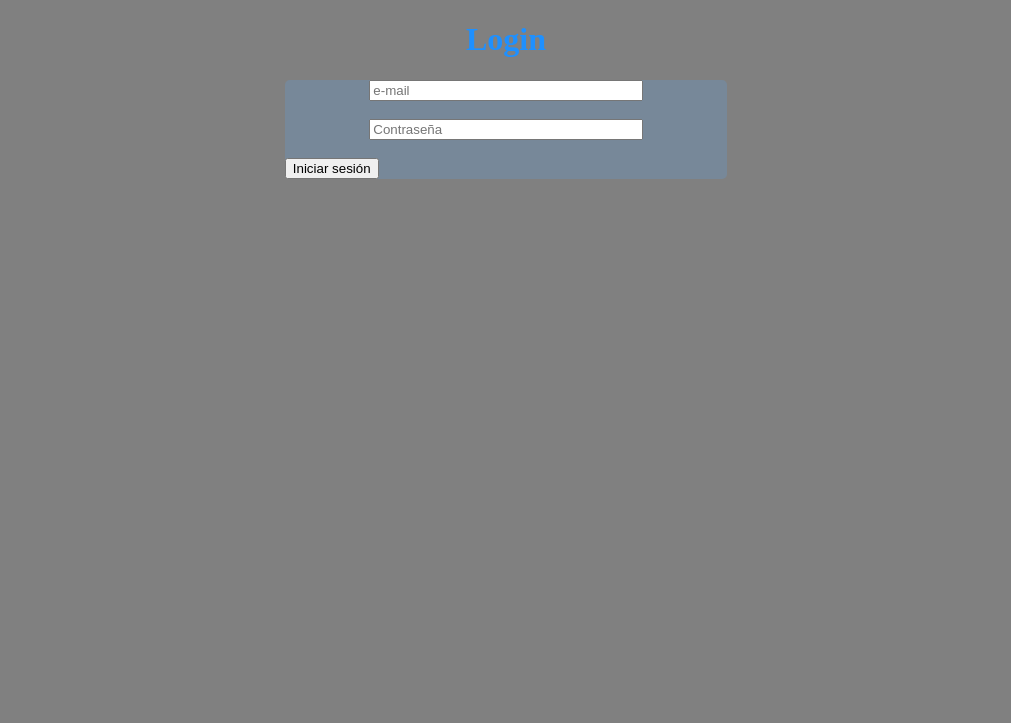
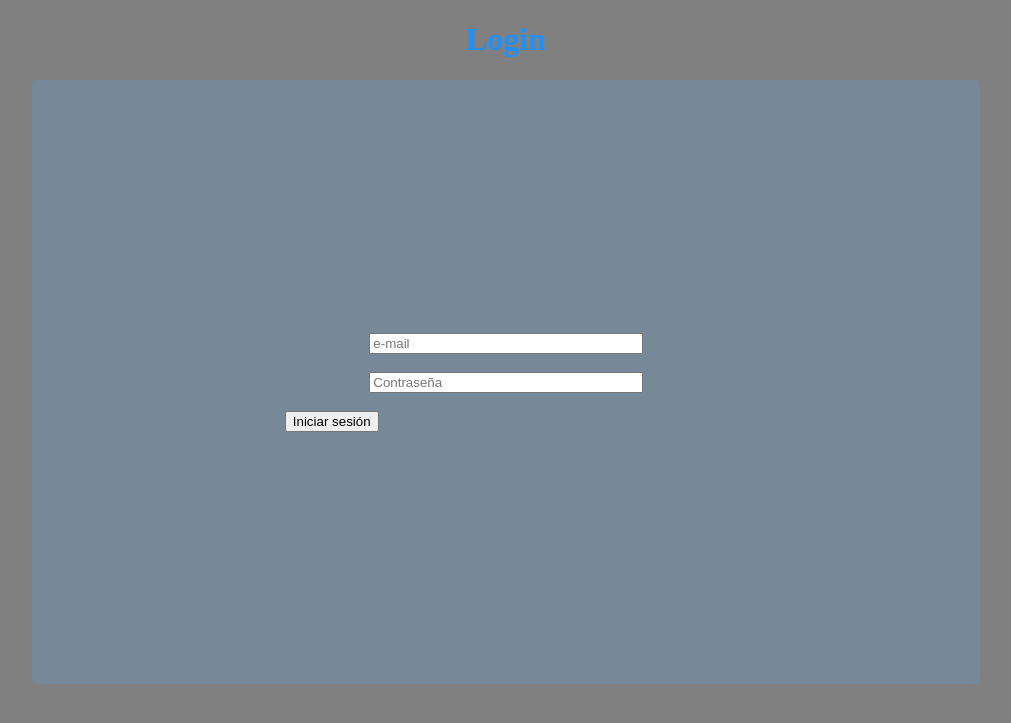
Before and after one commit to OscarFrancoPerez/dw_servidor, a PHP site: page /login.html in a window 1280 px wide. Shown: the top 723 px of the page, without its empty margins (134-1145 px from the left). Run offline with PHP 8.4, Linux system fonts and the light colour scheme.

Commit message:
Updated files

```diff
--- a/sprint3sesiones/www/mysite/css/login.css
+++ b/sprint3sesiones/www/mysite/css/login.css
@@ -20,6 +20,7 @@ form input[type=password] {
 }
 
 div{
+	padding: 20%;
 	margin: auto;
 	width: 35%;
 	height: 35%;
```
